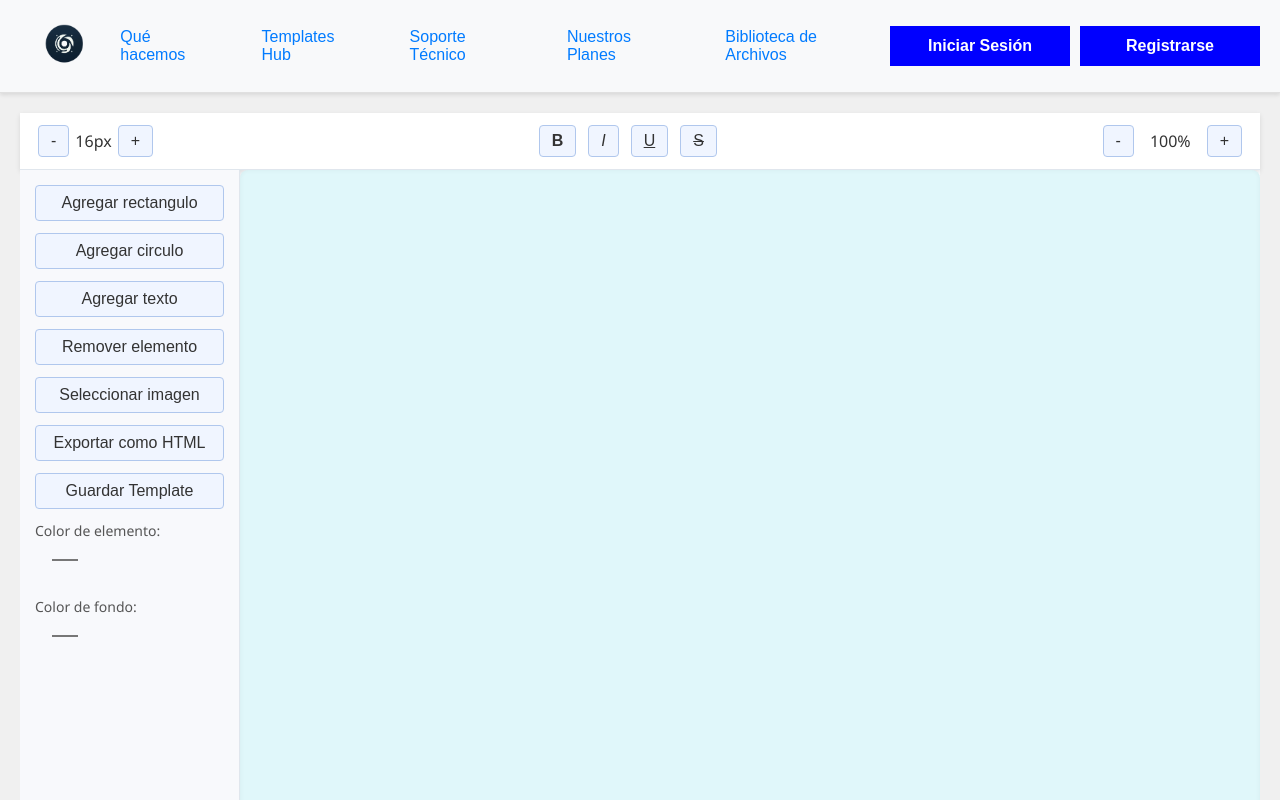
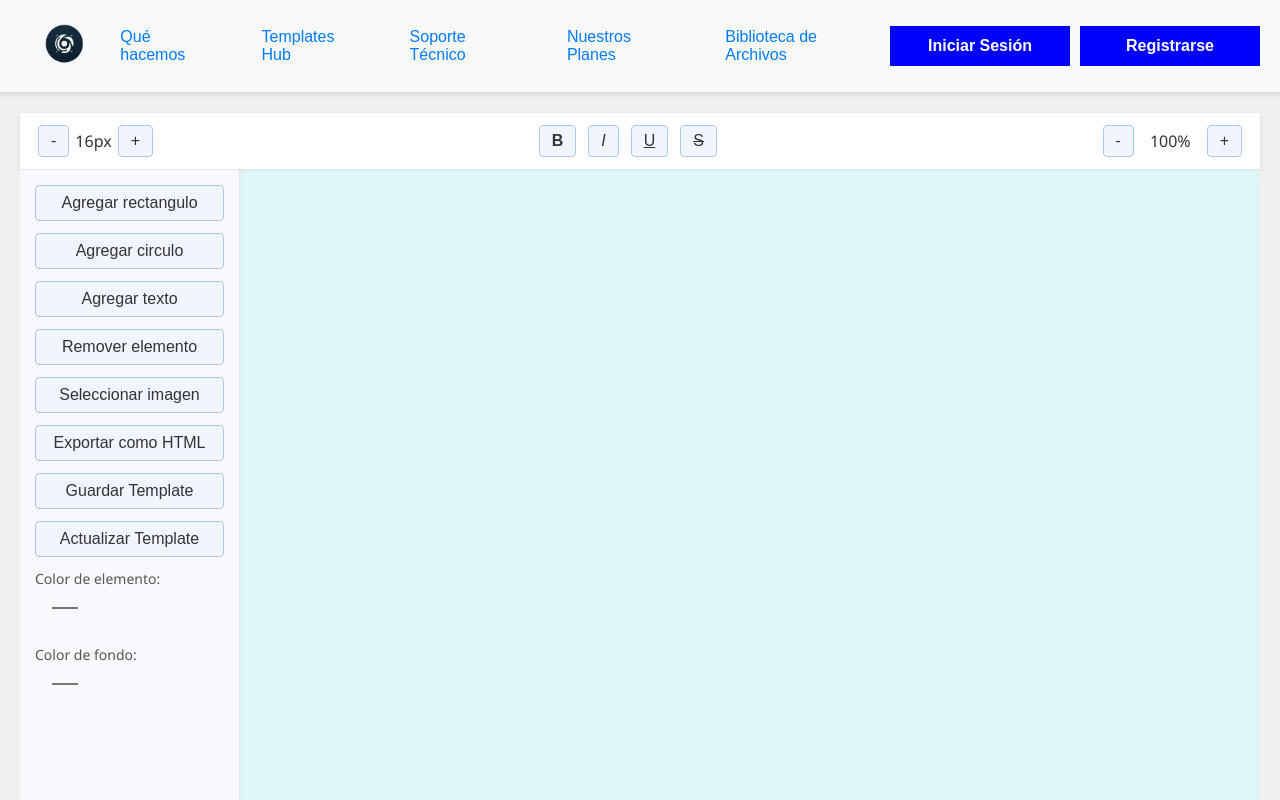
Before and after one commit to Noahdk06/templify_front, a React (Create React App) app: page /Editor in a window 1280 px wide. Shown: the top 800 px of the page. Built offline with nearby package versions, Linux system fonts and the light colour scheme.

Commit message:
SADJOsaodj

```diff
--- a/src/Chatbot.js
+++ b/src/Chatbot.js
@@ -32,7 +32,7 @@ const Chatbot = () => {
 
   return (
     <div className="chatbot-container">
-      <h1 className="chatbot-header">Chatbot</h1>
+      <h1 className="chatbot-header">FAQ</h1>
       <p>Selecciona una pregunta:</p>
       <ul className="question-list">
         {questions.map((question, index) => (
--- a/src/Editor.js
+++ b/src/Editor.js
@@ -46,6 +46,65 @@ const Editor = () => {
       console.error('Error fetching files:', error);
     } finally {
       setLoadingFiles(false);
+    }
+  };
+
+  const actualizarTemplate = async () => {
+    const templateId = new URLSearchParams(window.location.search).get('id');
+
+    if (!templateId) {
+      alert('No se puede actualizar un template sin un ID válido.');
+      return;
+    }
+
+    // Generar el contenido HTML del editor
+    const htmlContent = `
+      <html>
+      <head>
+        <style>
+          body { background-color: ${bgColor}; margin: 0; padding: 0; }
+          .element { position: absolute; }
+        </style>
+      </head>
+      <body>
+        ${elements.map(el => {
+          if (el.type === 'text') {
+            return `<div class="element" style="left:${el.x}px; top:${el.y}px; font-size:${el.fontSize}px; color:${el.color}; font-weight:${el.fontWeight}; font-style:${el.fontStyle}; text-decoration:${el.textDecoration};">${el.content}</div>`;
+          } else if (el.type === 'rect') {
+            return `<div class="element" style="left:${el.x}px; top:${el.y}px; width:${el.width}px; height:${el.height}px; background-color:${el.color};"></div>`;
+          } else if (el.type === 'circle') {
+            return `<div class="element" style="left:${el.x}px; top:${el.y}px; width:${el.width}px; height:${el.height}px; background-color:${el.color}; border-radius:50%;"></div>`;
+          } else if (el.type === 'image') {
+            return `<img src="${el.url}" class="element" style="left:${el.x}px; top:${el.y}px; width:${el.width}px; height:${el.height}px;" alt="image"/>`;
+          }
+          return '';
+        }).join('')}
+      </body>
+      </html>
+    `;
+
+    try {
+      // Crear un archivo para enviar al backend
+      const blob = new Blob([htmlContent], { type: 'text/html' });
+      const file = new File([blob], `template-${templateId}.html`, { type: 'text/html' });
+      const formData = new FormData();
+      formData.append('file', file);
+
+      const token = localStorage.getItem('token');
+
+      // Llamar al backend para actualizar el template
+      const response = await axios.patch(`${BACKEND_URL}/api/user/actualizarTemplate`, formData, {
+        headers: {
+          'Authorization': `Bearer ${token}`,
+          'Content-Type': 'multipart/form-data',
+        },
+        params: { id: templateId }, // Enviar el ID del template en los parámetros
+      });
+
+      alert('Template actualizado exitosamente.');
+    } catch (error) {
+      console.error('Error al actualizar el template:', error);
+      alert('Ocurrió un error al actualizar el template.');
     }
   };
 
@@ -456,6 +515,7 @@ const Editor = () => {
           </button>
           <button onClick={exportAsHTML}>Exportar como HTML</button>
           <button onClick={guardarTemplate}>Guardar Template</button>
+          <button onClick={actualizarTemplate}>Actualizar Template</button>
           <div>
             <label>Color de elemento:</label>
             <input
--- a/src/Support.js
+++ b/src/Support.js
@@ -11,16 +11,16 @@ const Support = () => {
         <div className="option-cards">
           {/* Chatbot Section */}
           <div className="option-card">
-            <h3>Habla con nuestro chatbot</h3>
+            <h3>FAQ</h3>
             <p>
-              Nuestro chatbot responderá a una serie de preguntas predeterminadas y te guiará por el camino para resolver tus problemas.
+              Respuestas a una serie de preguntas predeterminadas que te guiaran por el camino para resolver tus problemas.
             </p>
-            <button onClick={() => navigate('/chatbot')}>Chatear {'>'}</button> {/* Navega a la página del chatbot */}
+            <button onClick={() => navigate('/chatbot')}>VER{'>'}</button> {/* Navega a la página del chatbot */}
           </div>
 
           {/* Soporte Humano Section */}
           <div className="option-card">
-            <h3>Contacta al soporte humano</h3>
+            <h3>Contacta con cañete</h3>
             <p>
               Contáctanos con cualquier duda que tengas a nuestro soporte técnico que te responderá en la brevedad.
             </p>
```
